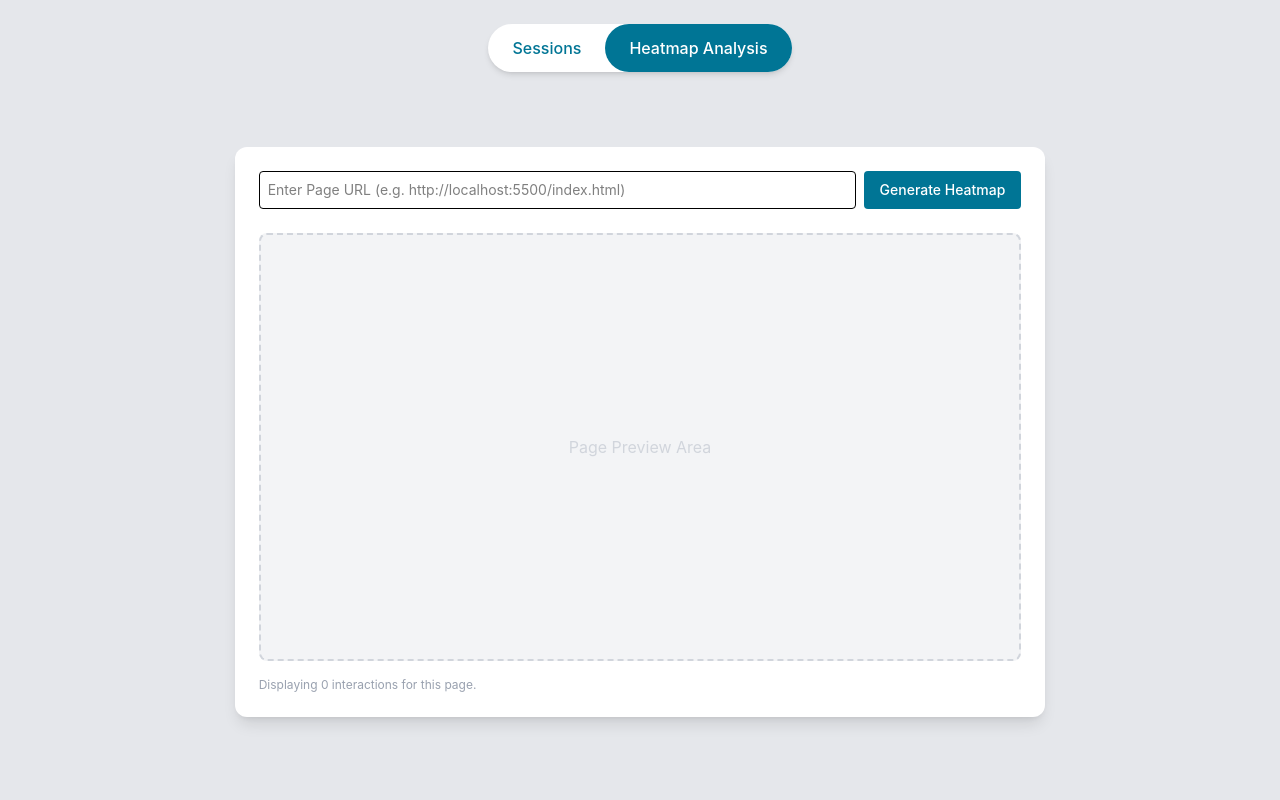
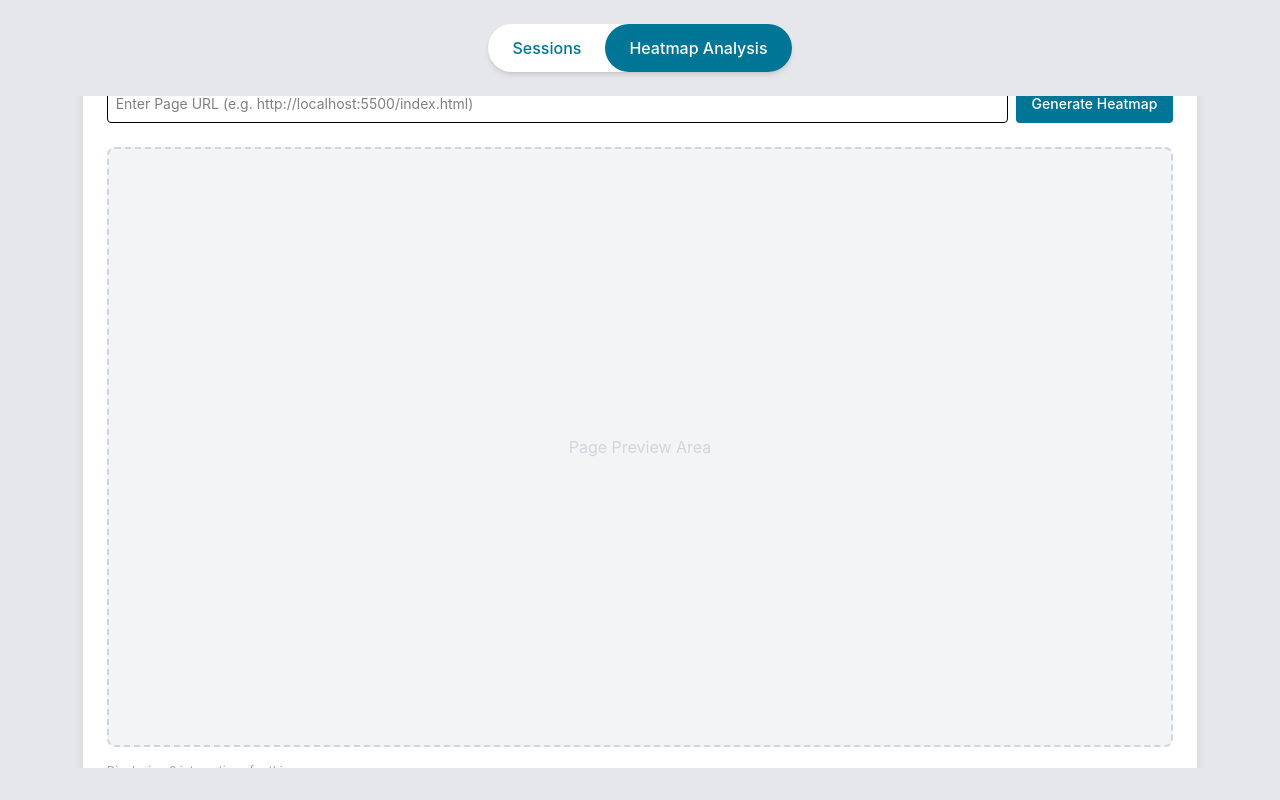
Before and after one commit to ChanakyaKamuju/UserAnalyticsPlatform, a React (Vite) app in the folder frontend/analytics-dashboard/: page / in a window 1280 px wide. Both pictures are taken after a click on the button "Heatmap Analysis". Built offline with nearby package versions, Linux system fonts and the light colour scheme; no server answers.

Commit message:
Made Heatmap adaptive to larger display

```diff
--- a/frontend/analytics-dashboard/src/components/HeatmapView.jsx
+++ b/frontend/analytics-dashboard/src/components/HeatmapView.jsx
@@ -14,7 +14,7 @@ const HeatmapView = () => {
   };
 
   return (
-    <div className="mx-auto w-full max-w-8/12 p-6 bg-white rounded-xl shadow-lg">
+    <div className="mx-auto w-full sm:max-w-11/12 2xl:max-w-8/12  p-6 bg-white rounded-xl shadow-lg">
       <div className="mb-6 flex flex-col md:flex-row gap-2">
         <input
           type="text"
```
